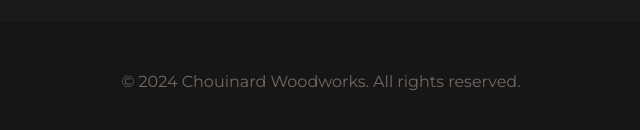
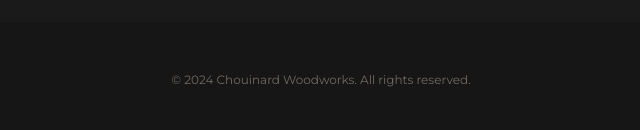
Before and after one commit to jaredswanson/chouinard-woodworks, a website: page index.html in a window 1280 px wide. Shown: the part 3513-3643 px from the top of the page, 319-959 px from the left. Drawn offline with nearby package versions, Linux system fonts and the light colour scheme.

Commit message:
Small styling to the copyright section. Smaller, de-emphasized text. Needs to be on the page for legal reasons, but should avoid making it stand out since it is irrelevant to that vast majority of visitors.

```diff
--- a/index.html
+++ b/index.html
@@ -149,7 +149,7 @@
 
     <footer class="bg-night py-12">
         <div class="container mx-auto px-4 text-center">
-            <p class="text-dim-gray">&copy; 2024 Chouinard Woodworks. All rights reserved.</p>
+            <p class="text-xs leading-5 text-dim-gray">&copy; 2024 Chouinard Woodworks. All rights reserved.</p>
         </div>
     </footer>
 </body>
```
Also changed, not shown: output.css.
